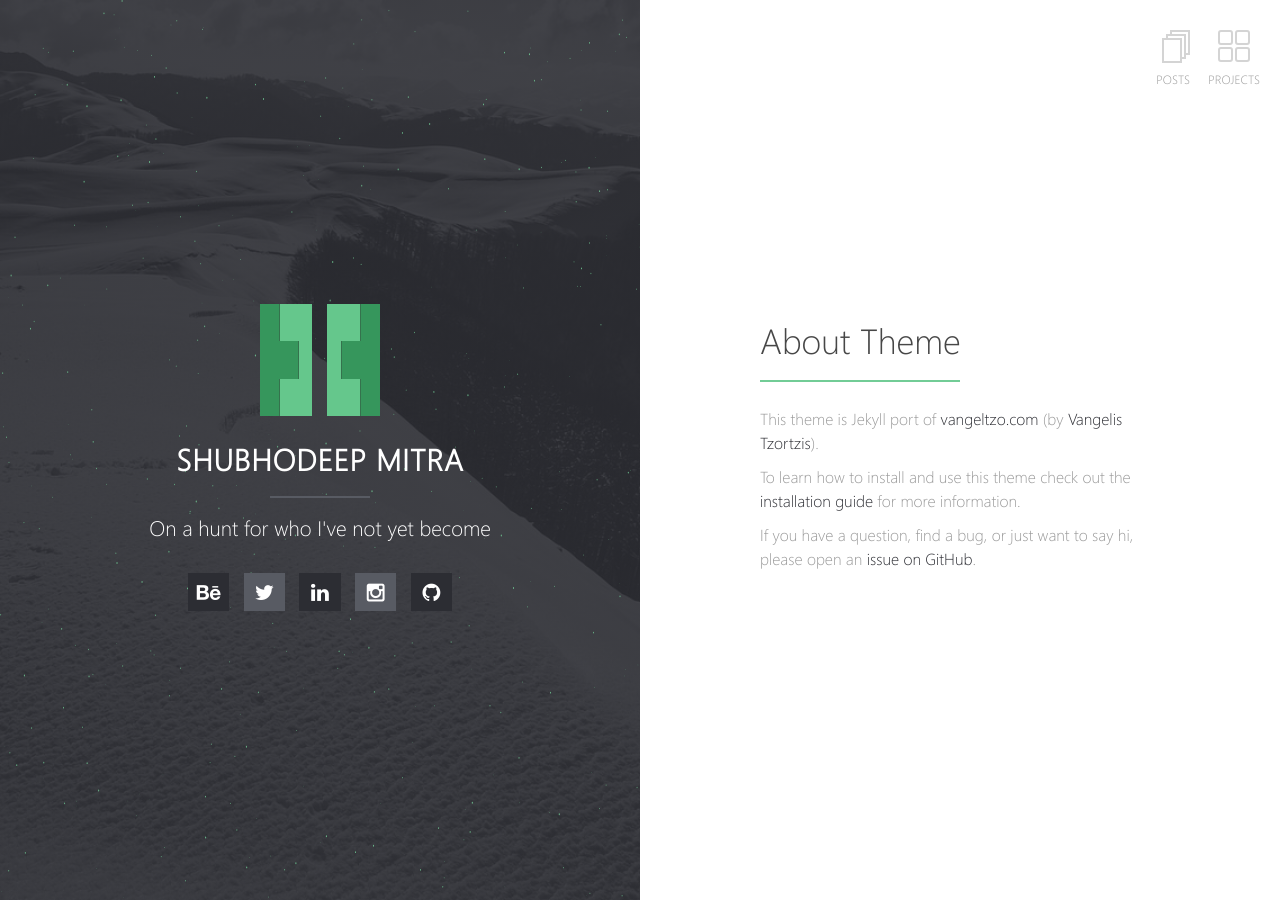
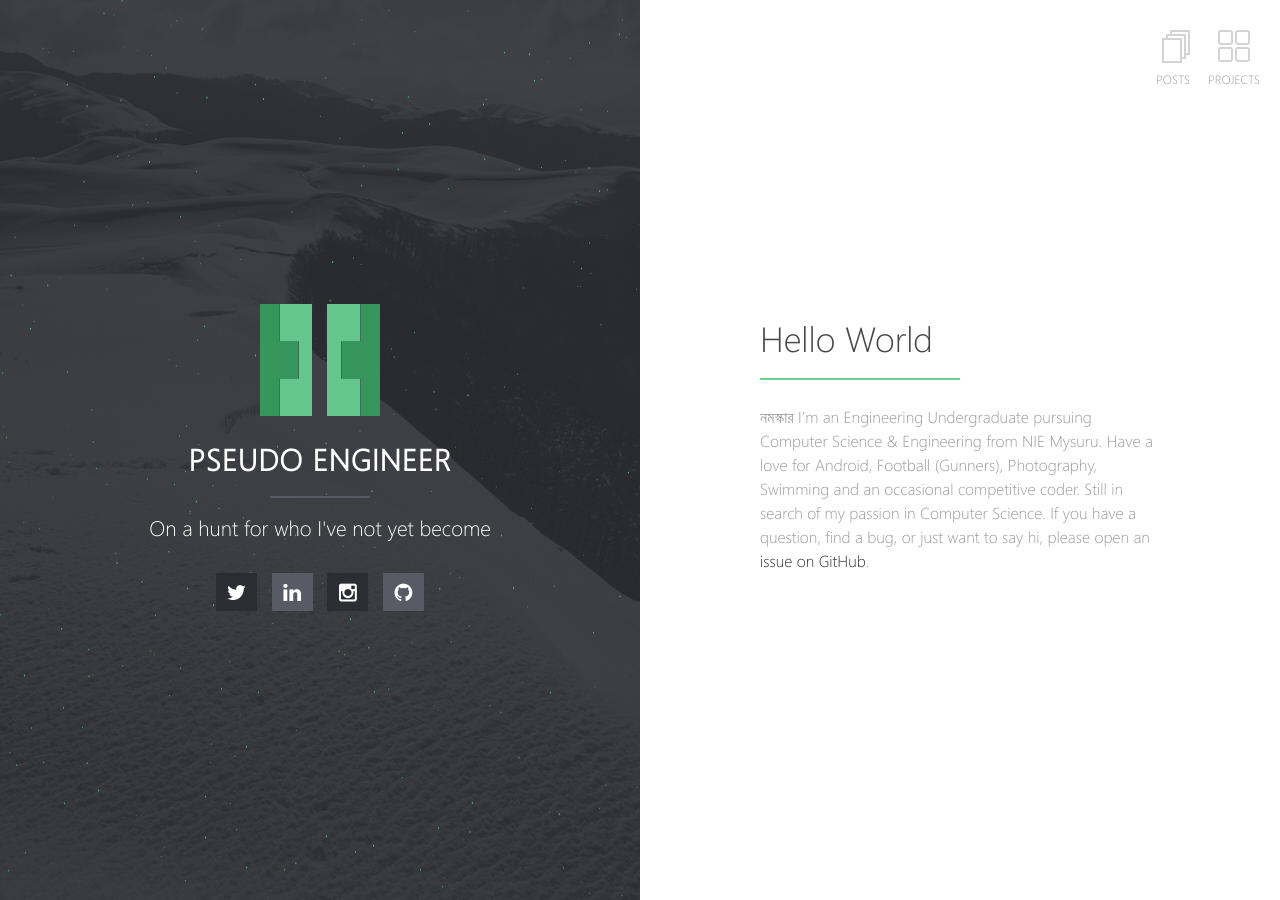
Before and after one commit to shubhodeepMitra/shubhodeepMitra.github.io, a Jekyll site: the page built from index.md, in a window 1280 px wide. Built offline with Jekyll 4.4.1, drawn with Linux system fonts in a browser that asks for light colours.

Commit message:
Added intro changed favicon

```diff
--- a/_config.yml
+++ b/_config.yml
@@ -1,5 +1,5 @@
 # Site
-title: Shubhodeep Mitra
+title: pseudo engineer
 description: On a hunt for who I've not yet become
 url: https://shubhodeepMitra.github.io
 logo: halve.png                                       # Site logo
@@ -52,7 +52,7 @@ instagram:          shubhodeep_mitra
 #keybase:           username
 #xmpp:              username@server.com
 #hackernews:        username
-behance:           username
+#behance:           username
 
 # Gems
 gems:
--- a/index.md
+++ b/index.md
@@ -1,10 +1,10 @@
 ---
 layout: home
 ---
-# About Theme
+# Hello World
 
-This theme is Jekyll port of [vangeltzo.com](http://vangeltzo.com/) (by [Vangelis Tzortzis](https://github.com/srekoble)).
 
-To learn how to install and use this theme check out the [installation guide](http://taylantatli.me/Halve/halve-theme/) for more information.
-
-If you have a question, find a bug, or just want to say hi, please open an [issue on GitHub](https://github.com/TaylanTatli/Halve/issues/new).
+নমস্কার I'm  an Engineering Undergraduate pursuing Computer Science & Engineering from NIE Mysuru.
+Have a love for Android, Football (Gunners), Photography, Swimming and an occasional competitive coder.
+Still in search of my passion in Computer Science.
+If you have a question, find a bug, or just want to say hi, please open an [issue on GitHub](https://github.com/shubhodeepMitra/shubhodeepMitra.github.io/issues/new).
```
Also changed, not shown: favicon.ico, favicon.png.
